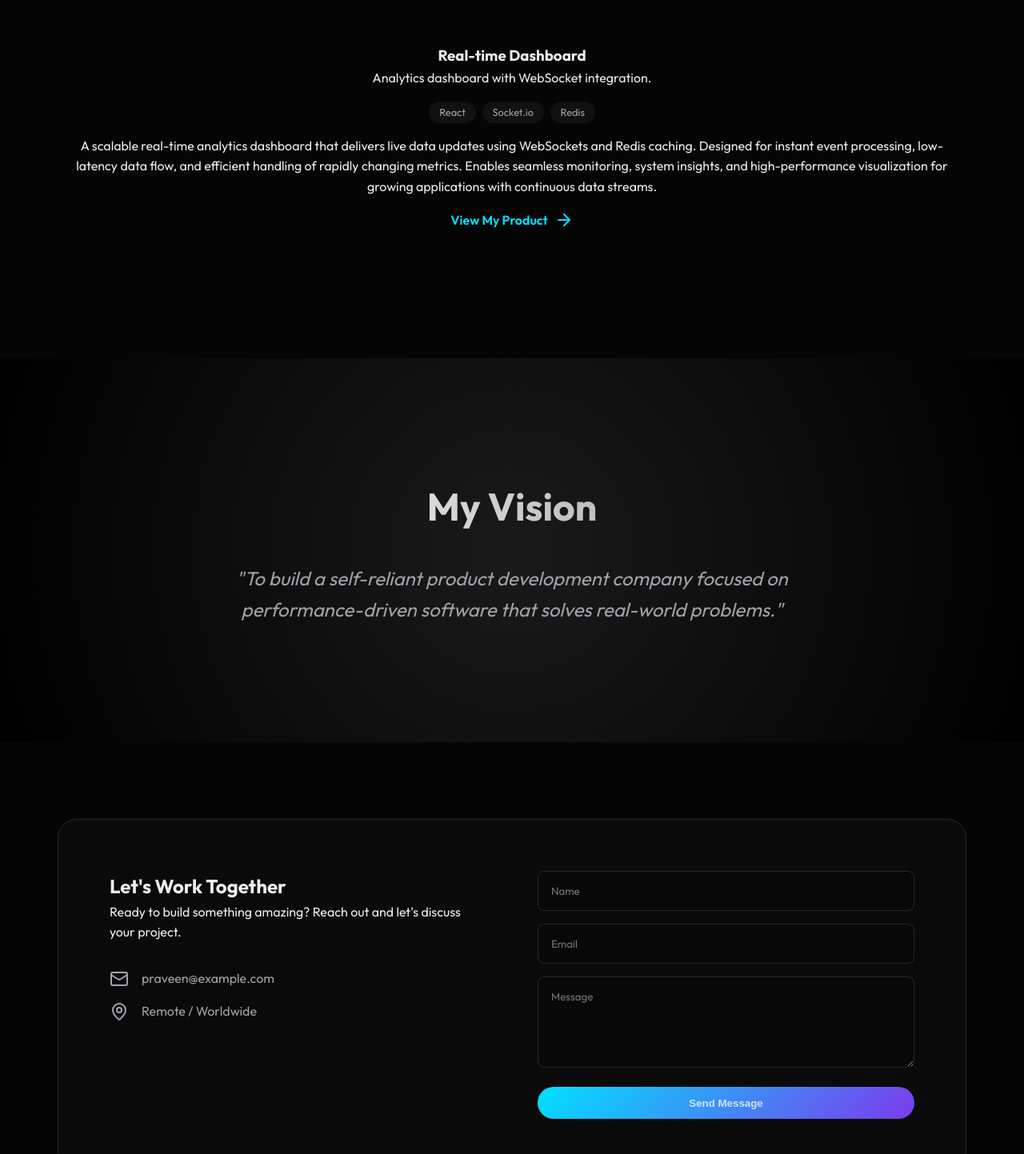
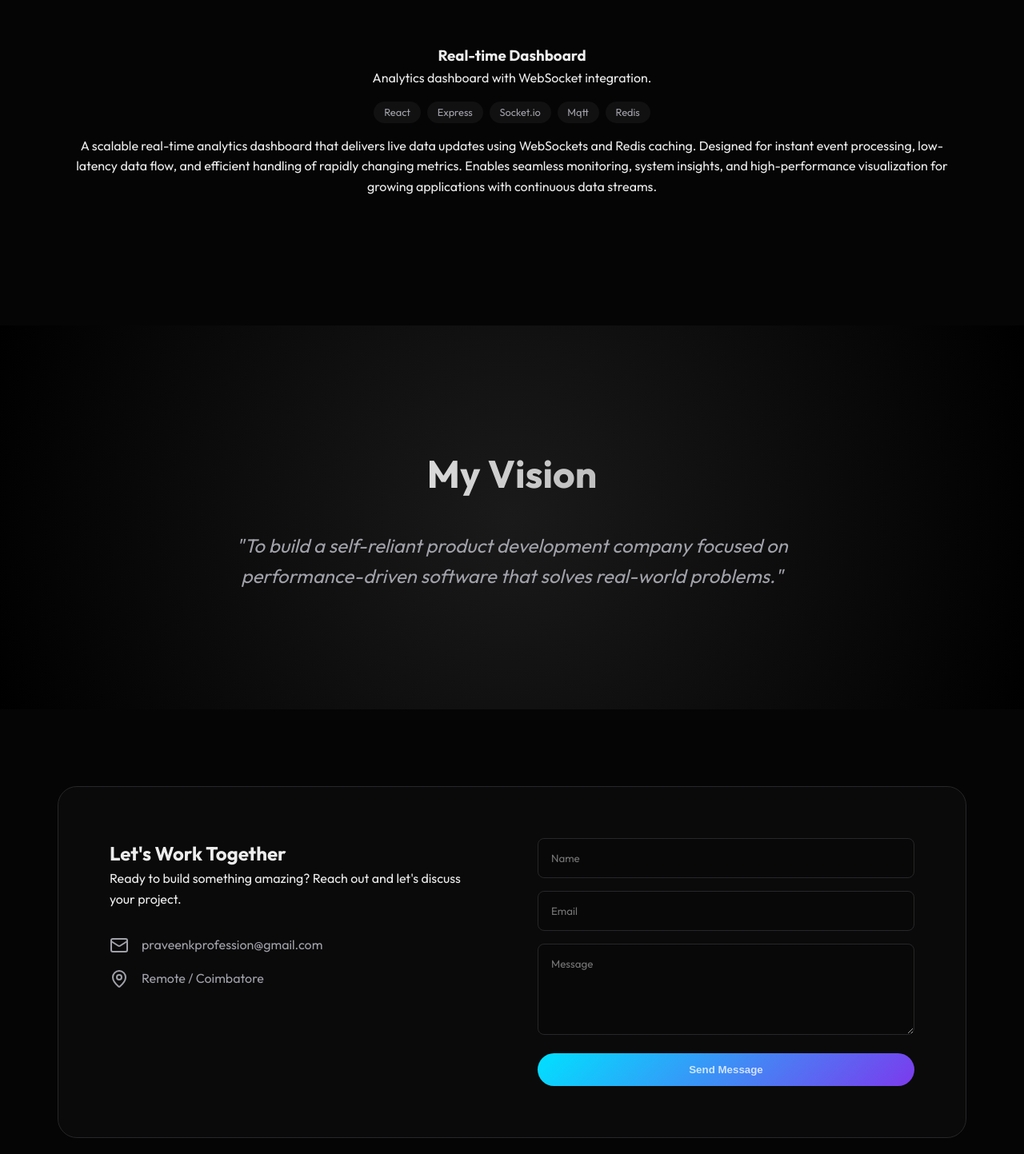
Before and after one commit to praveen-k-25/portfolio, a plain HTML site: page index.html in a window 1280 px wide. Shown: the part 3460-4903 px from the top of the page at 80% size. Drawn offline with nearby package versions, Linux system fonts and the light colour scheme.

Commit message:
project and mail id updated

```diff
--- a/index.html
+++ b/index.html
@@ -277,7 +277,9 @@
             <p>Analytics dashboard with WebSocket integration.</p>
             <div class="tags">
               <span>React</span>
+              <span>Express</span>
               <span>Socket.io</span>
+              <span>Mqtt</span>
               <span>Redis</span>
             </div>
             <p class="project-desc">
@@ -288,9 +290,9 @@
               insights, and high-performance visualization for growing
               applications with continuous data streams.
             </p>
-            <a href="#" class="btn-link"
+            <!-- <a href="#" class="btn-link"
               >View My Product <i data-lucide="arrow-right"></i
-            ></a>
+            ></a> -->
           </div>
         </div>
       </section>
@@ -322,11 +324,11 @@
               <div class="contact-details">
                 <div class="detail-item">
                   <i data-lucide="mail"></i>
-                  <span>praveen@example.com</span>
+                  <span>praveenkprofession@gmail.com</span>
                 </div>
                 <div class="detail-item">
                   <i data-lucide="map-pin"></i>
-                  <span>Remote / Worldwide</span>
+                  <span>Remote / Coimbatore</span>
                 </div>
               </div>
             </div>
```
